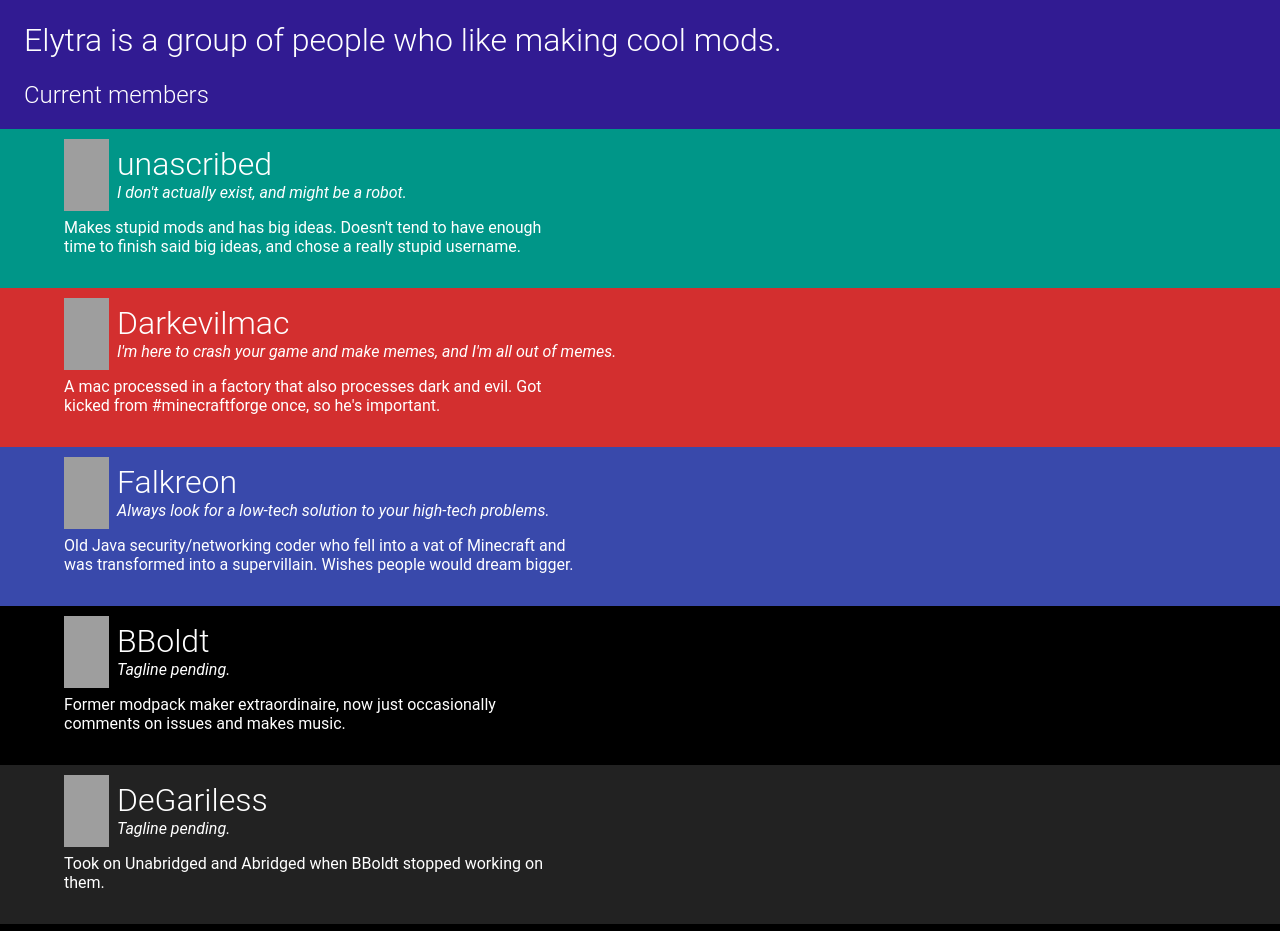
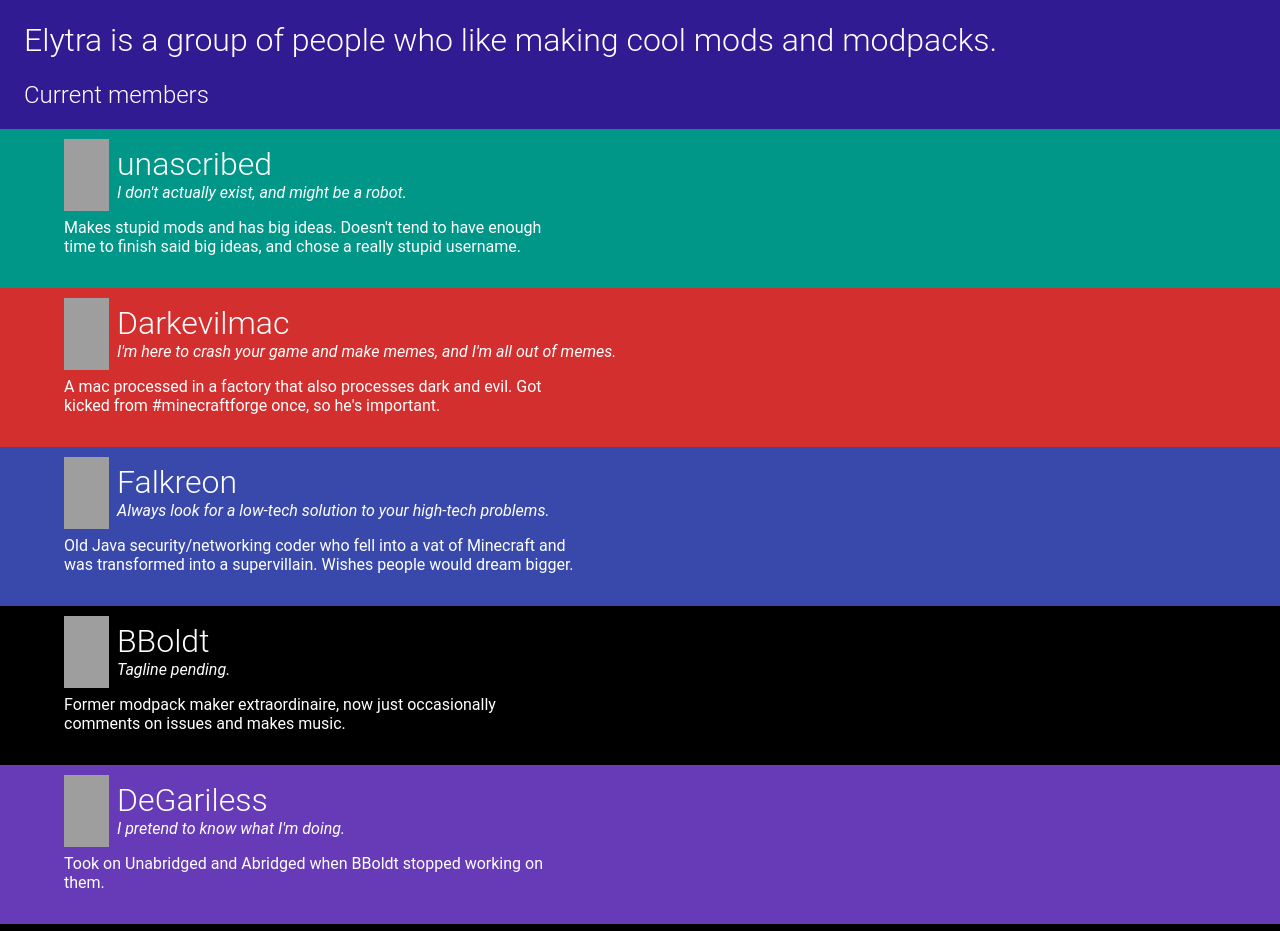
Before and after one commit to elytra/Site, a plain HTML site: page index.html in a window 1280 px wide. Shown: the top 931 px of the page. Drawn offline with Linux system fonts and the light colour scheme; grey boxes are pictures that could not be loaded.

Commit message:
Add DeGariless' tagline and color

```diff
--- a/index.html
+++ b/index.html
@@ -6,7 +6,7 @@
 </head>
 <body>
 	<div class="indent">
-		<h1>Elytra is a group of people who like making cool mods.</h1>
+		<h1>Elytra is a group of people who like making cool mods and modpacks.</h1>
 		<h2>Current <span class="hideable">mem<span class="hide">e</span>bers</span></h2>
 	</div>
 	<a href="https://github.com/unascribed">
@@ -51,9 +51,9 @@
 		</div>
 	</a>
 	<a href="https://github.com/DeGariless">
-		<div class="member" style="background-color: #222">
+		<div class="member" style="background-color: #673ab7">
 			<span class="name"><img class="avatar" src="https://visage.surgeplay.com/full/80/87f44b188fd742ea8def7a1fb5160baa"/>DeGariless</span>
-			<span class="tagline">Tagline pending.</span>
+			<span class="tagline">I pretend to know what I'm doing.</span>
 			<p class="blurb">
 				Took on Unabridged and Abridged when BBoldt stopped working on them.
 			</p>
```
